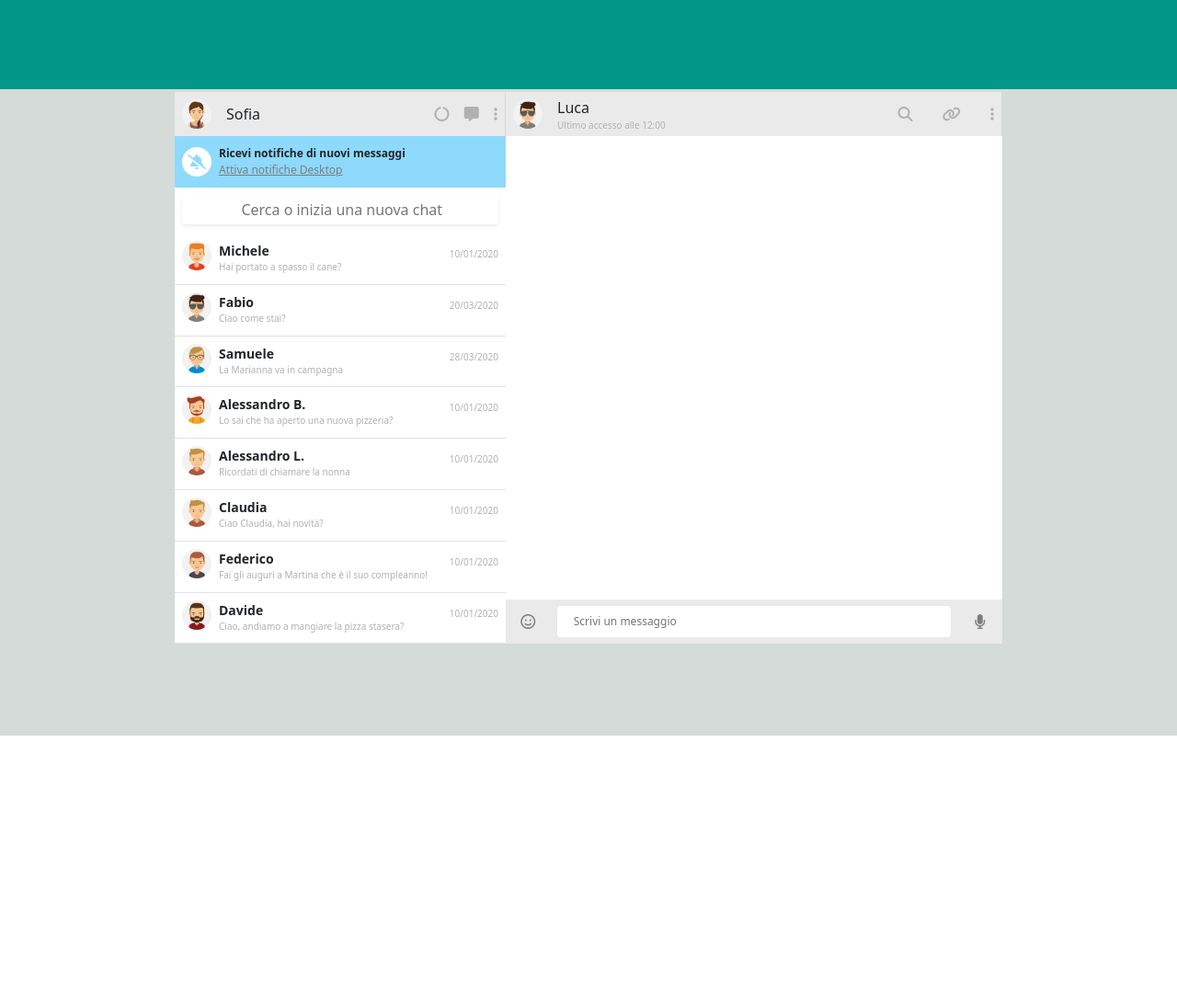
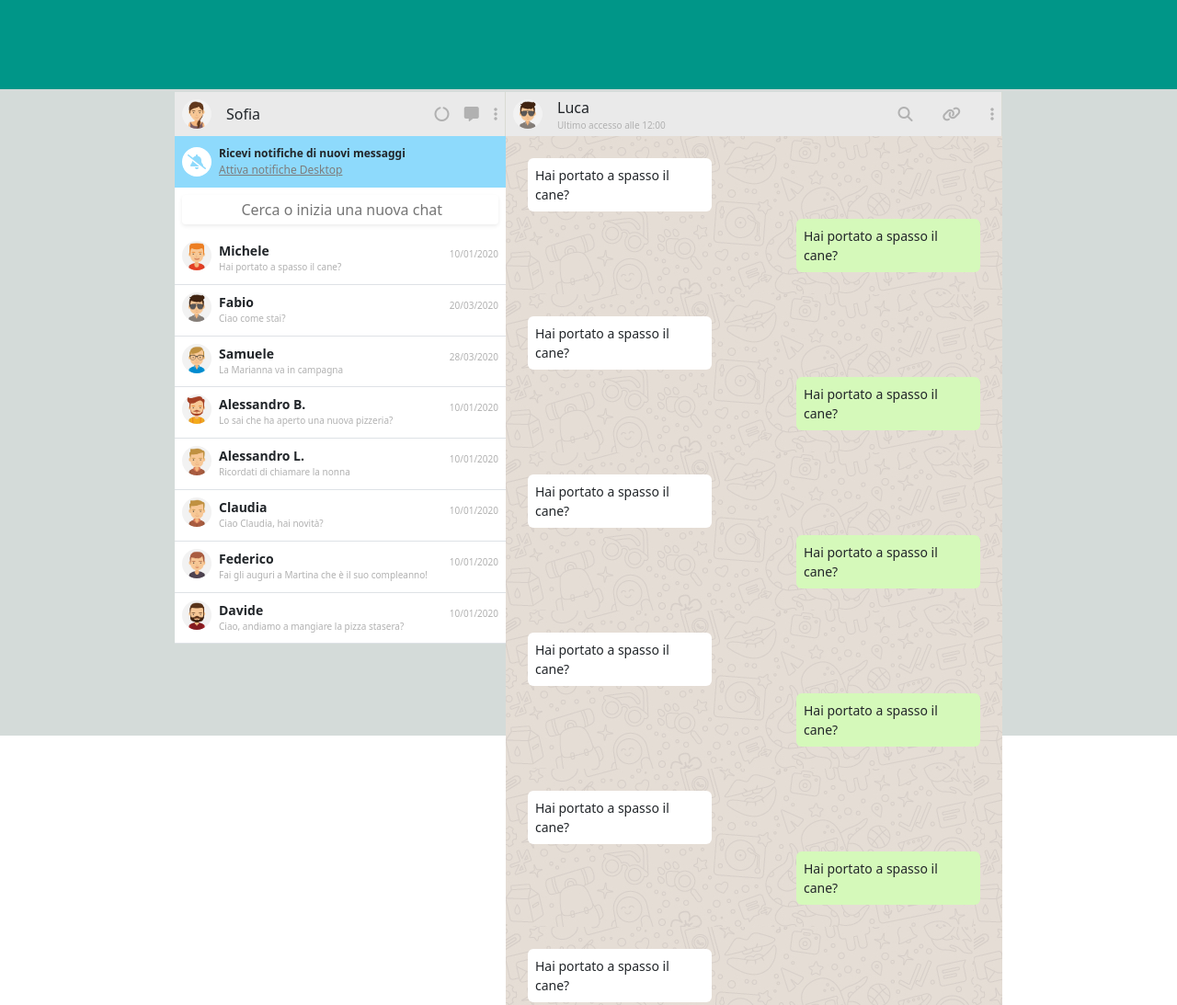
Before and after one commit to edoardorizzo/vue-boolzapp, a plain HTML site: page milestone2/index.html in a window 1280 px wide. Shown: the top 1093 px of the page at 92% size. Before the commit the page ends 800 px from the top, so only its background shows below. Drawn offline with nearby package versions, Linux system fonts and the light colour scheme.

Commit message:
add messages on screen

```diff
--- a/milestone2/assets/app.js
+++ b/milestone2/assets/app.js
@@ -169,4 +169,9 @@ createApp({
       ]
     }
   },
+  methods:{
+    netxContact(){
+        activeContact++
+    }
+  }
 }).mount('#app')
--- a/milestone2/index.html
+++ b/milestone2/index.html
@@ -75,12 +75,12 @@
                             <i class="fa-solid fa-ellipsis-vertical"></i>
                         </div>
                     </div>
-                    <div class="messages_section d-flex flex-column p-4" v-for="message in contacts.messages">
+                    <div class="messages_section d-flex flex-column p-4" v-for="contact in contacts">
                         <div class="user_message p-2 rounded-2">
-                            {{ messages.message }}
+                            {{ contacts[activeContact].messages[0].message }}
                         </div>
                         <div class="my_message p-2 rounded-2 mt-2">
-                            {{ messages.message }}
+                            {{ contacts[activeContact].messages[0].message }}
                         </div>
                     </div>
                     <div class="input_chat d-flex justify-content-between align-items-center p-2">
```
